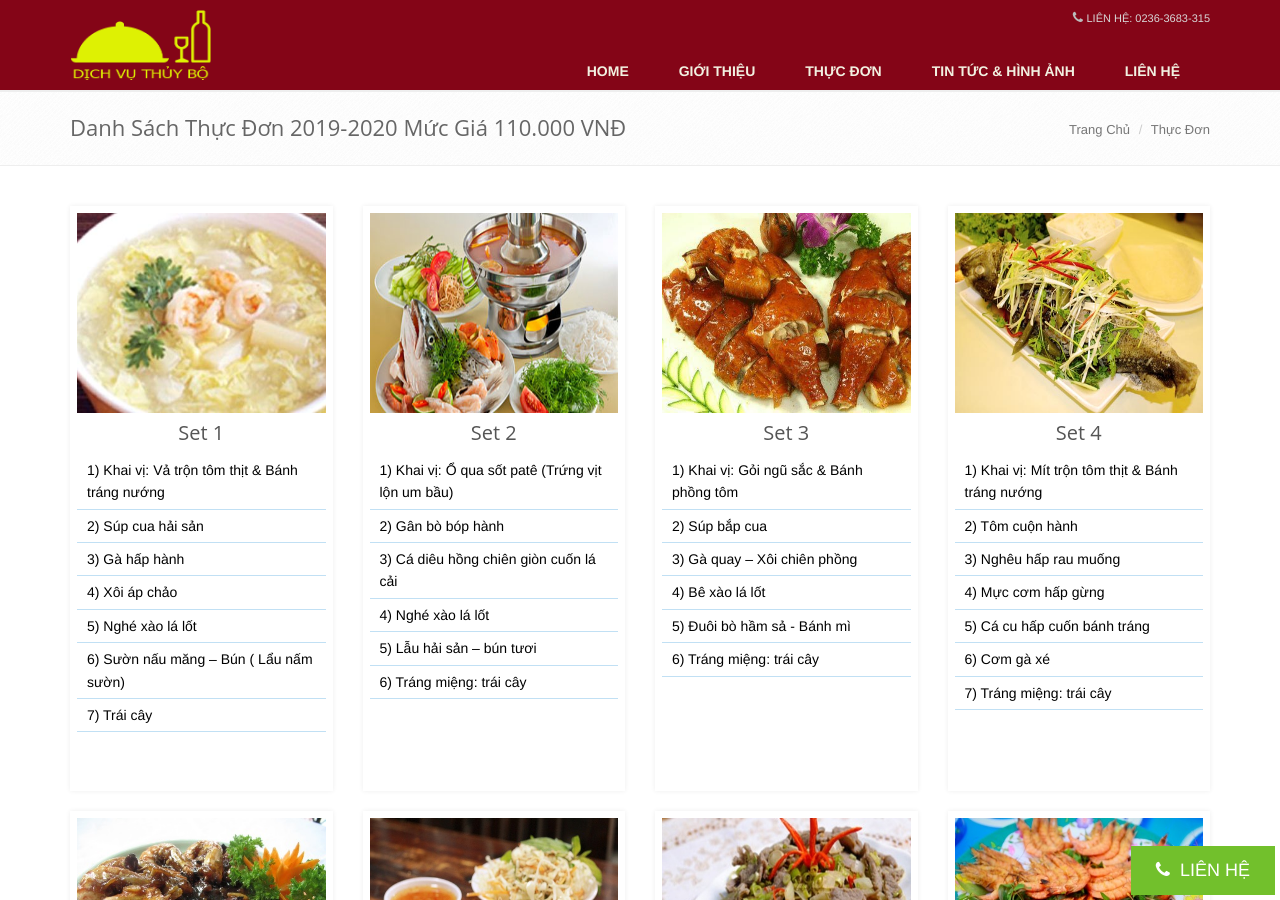
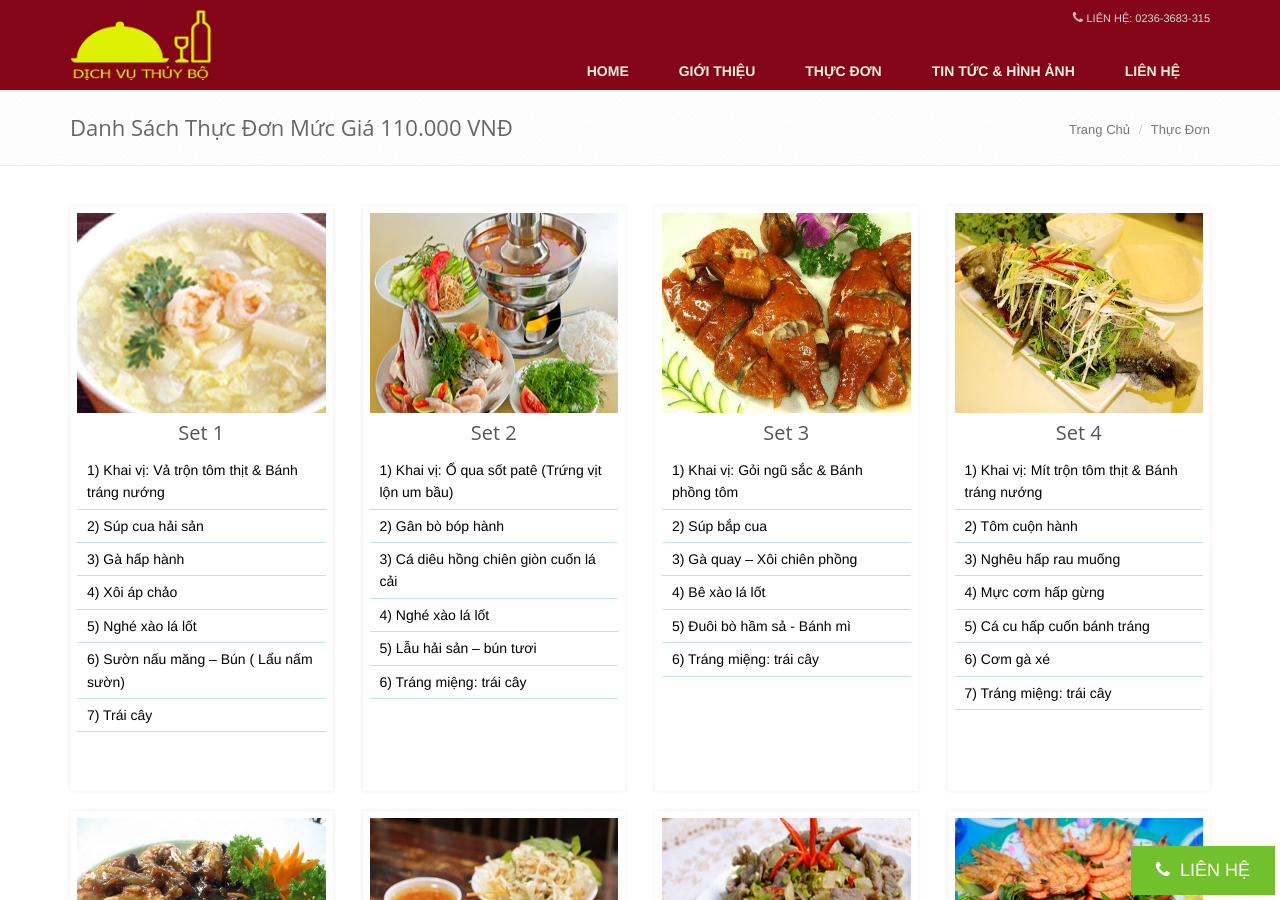
Before and after one commit to nguyenpc/thuybodanang, a Jekyll site: the page built from menu105.html, in a window 1280 px wide and 900 px high. Built offline with Jekyll 4.4.1, drawn with Linux system fonts in a browser that asks for light colours; comment, search, counter and statistics services are not loaded.

```diff
--- a/menu105.html
+++ b/menu105.html
@@ -6,7 +6,7 @@
 ---
 <div class="breadcrumbs">
   <div class="container">
-    <h1 class="pull-left">Danh Sách Thực Đơn 2019-2020 Mức Giá 110.000 VNĐ</h1>
+    <h1 class="pull-left">Danh Sách Thực Đơn Mức Giá 110.000 VNĐ</h1>
     <ul class="pull-right breadcrumb">
       <li><a href="/">Trang Chủ</a></li>
       <li><a href="">Thực Đơn</a></li>
--- a/tiecdung.html
+++ b/tiecdung.html
@@ -1,7 +1,7 @@
 ---
 layout: rest
-title: Danh sách các thực đơn tiệc đứng Đà nẵng 2018 mức giá 260 000đ/suất
-description: Danh sách các thực đơn tiệc đứng Đà nẵng 2019 mức giá 260 000đ/suất - Dịch vụ nấu tiệc tại nhà ở Đà Nẵng.
+title: Danh sách các thực đơn tiệc đứng Đà nẵng 2022 mức giá 260 000đ/suất
+description: Danh sách các thực đơn tiệc đứng Đà nẵng 2022 mức giá 260 000đ/suất - Dịch vụ nấu tiệc tại nhà ở Đà Nẵng.
 permalink: thuc-don-tiec-dung-260-000.html
 ---
 <div class="breadcrumbs">
```
